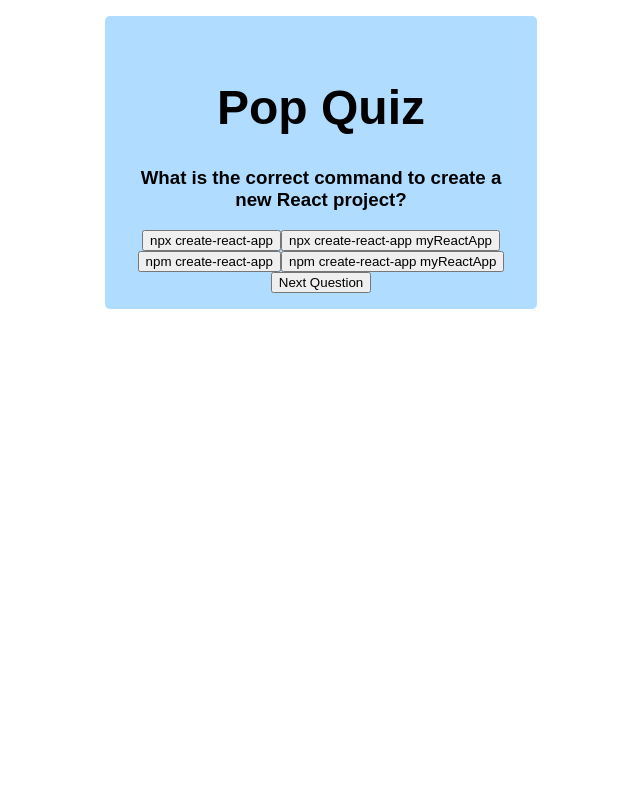
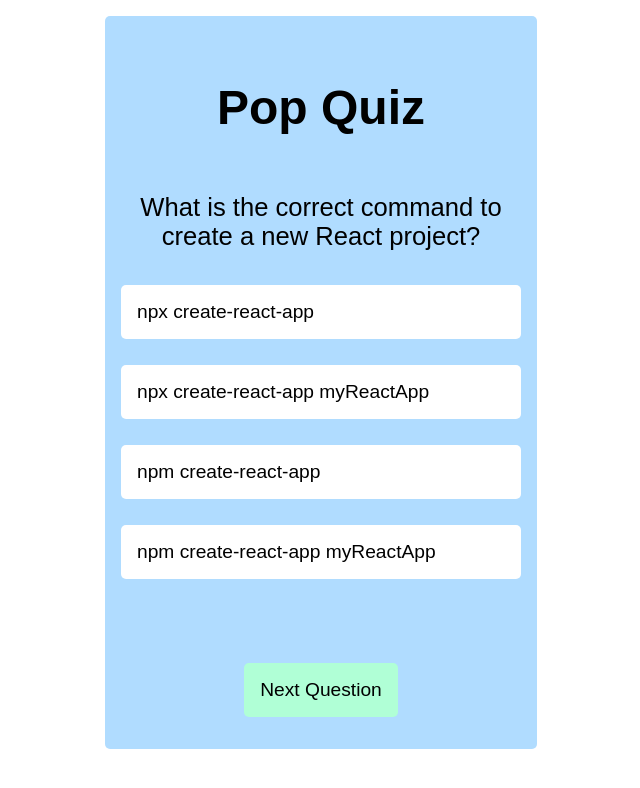
Before and after one commit to riley-brandt/reactjs-trivia-app, a React (Create React App) app: page / in a window 1280 px wide. Both pictures are taken after a click on the button "Start Quiz". Shown: the top 788 px of the page, without its empty margins (319-959 px from the left). Built offline with nearby package versions, Linux system fonts and the light colour scheme.

Commit message:
Styling quiz buttons

```diff
--- a/src/App.css
+++ b/src/App.css
@@ -21,6 +21,8 @@
 }
 .app-container {
   margin-top: 1rem;
+  display: flex;
+  flex-direction: column;
 }
 
 h1 {
--- /dev/null
+++ b/src/components/Quiz.css
@@ -0,0 +1,42 @@
+h3 {
+  font-size: 1.6rem;
+  font-weight: normal;
+}
+
+.Quiz {
+  display: flex;
+  flex-direction: column;
+}
+
+.options {
+  display: flex;
+  flex-direction: column;
+  align-items: flex-start;
+}
+
+.btn-quiz {
+  width: 100%;
+  padding: 1rem;
+  font-size: 1.2rem;
+  margin-top: 0.5rem;
+  background-color: white;
+  border: none;
+  border-radius: 5px;
+  text-align: left;
+}
+
+.btn-quiz:hover {
+  background-color: #f0f0f0;
+}
+.btn-quiz-nav {
+  margin-top: 3rem;
+  margin-bottom: 1rem;
+}
+
+.btn-quiz-nav > button {
+  padding: 1rem;
+  font-size: 1.2rem;
+  border: none;
+  border-radius: 5px;
+  background-color: #b0ffd6;
+}
--- a/src/components/Quiz.js
+++ b/src/components/Quiz.js
@@ -1,6 +1,8 @@
 import React, { useState, useContext } from "react";
 import { Questions } from "../helpers/Questions";
 import { QuizContext } from "../helpers/Contexts";
+
+import "./Quiz.css";
 
 function Quiz() {
   const { score, setScore } = useContext(QuizContext);
@@ -26,24 +28,43 @@
     <div className="Quiz">
       <h3>{Questions[currentQ].question}</h3>
       <div className="options">
-        <button onClick={() => setAnswerSelected("option1")}>
+        <button
+          className="btn-quiz"
+          onClick={() => setAnswerSelected("option1")}
+        >
           {Questions[currentQ].option1}
         </button>
-        <button onClick={() => setAnswerSelected("option2")}>
+        <br />
+        <button
+          className="btn-quiz"
+          onClick={() => setAnswerSelected("option2")}
+        >
           {Questions[currentQ].option2}
         </button>
-        <button onClick={() => setAnswerSelected("option3")}>
+        <br />
+        <button
+          className="btn-quiz"
+          onClick={() => setAnswerSelected("option3")}
+        >
           {Questions[currentQ].option3}
         </button>
-        <button onClick={() => setAnswerSelected("option4")}>
+        <br />
+        <button
+          className="btn-quiz"
+          onClick={() => setAnswerSelected("option4")}
+        >
           {Questions[currentQ].option4}
         </button>
+        <br />
+        <br />
       </div>
-      {currentQ == Questions.length - 1 ? (
-        <button onClick={finishQuiz}>Finish Quiz</button>
-      ) : (
-        <button onClick={nextQuestion}>Next Question</button>
-      )}
+      <div className="btn-quiz-nav">
+        {currentQ == Questions.length - 1 ? (
+          <button onClick={finishQuiz}>Finish Quiz</button>
+        ) : (
+          <button onClick={nextQuestion}>Next Question</button>
+        )}
+      </div>
     </div>
   );
 }
```
Also changed, not shown: 1 other file (tests, documents, lock files or other folders).
